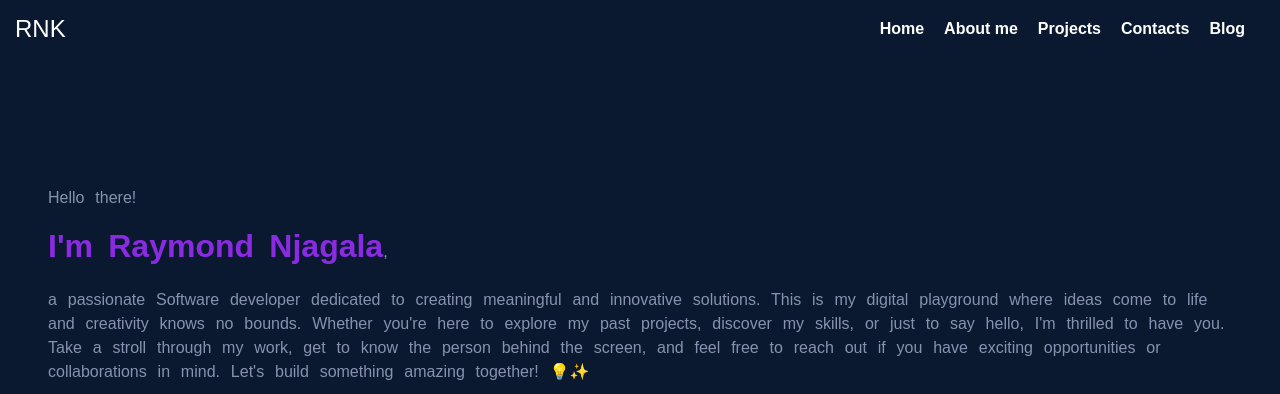
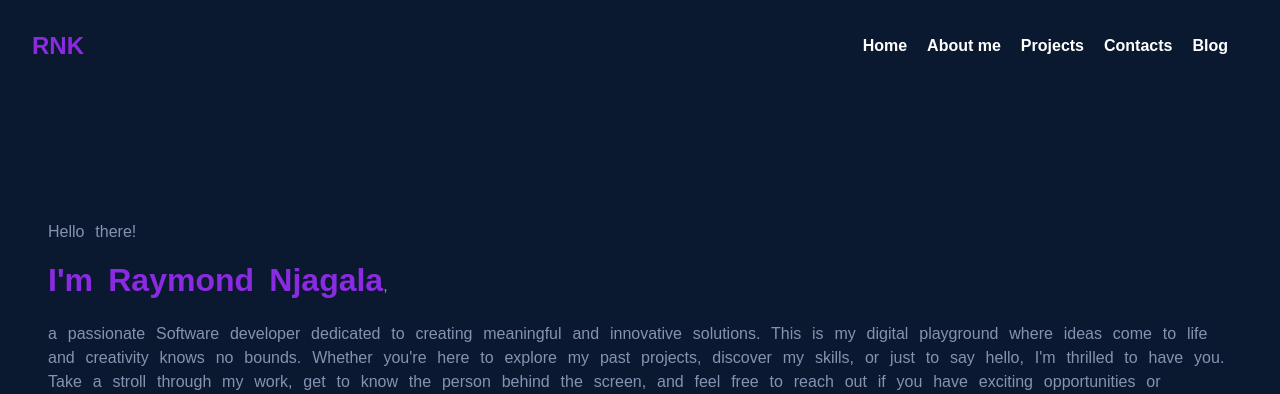
Before and after one commit to Rhyz26/personal-portfolio-web, a plain HTML site: page index.html in a window 1280 px wide. Shown: the top 394 px of the page. Drawn offline with Linux system fonts and the light colour scheme; a web font is replaced by a local one.

Commit message:
increased the size of the navbar

```diff
--- a/styles.css
+++ b/styles.css
@@ -23,17 +23,21 @@ a {
 
 .navbar {
   color: #fff;
-  padding: 15px;
+  padding: 2rem;
   display: flex;
   justify-content: space-between;
   align-items: center;
   position: sticky;
   z-index: 2;
   top: 0;
+
 }
 
 .logo {
   font-size: 1.5em;
+  font-weight: bold;
+  /* margin-left: 1rem; */
+  color:blueviolet;
 }
 
 .menu-icon {
@@ -142,6 +146,7 @@ span {
 
 p {
   color: #8892b0;
+  font-size: 1rem;
 }
 
 .image1 {
```
